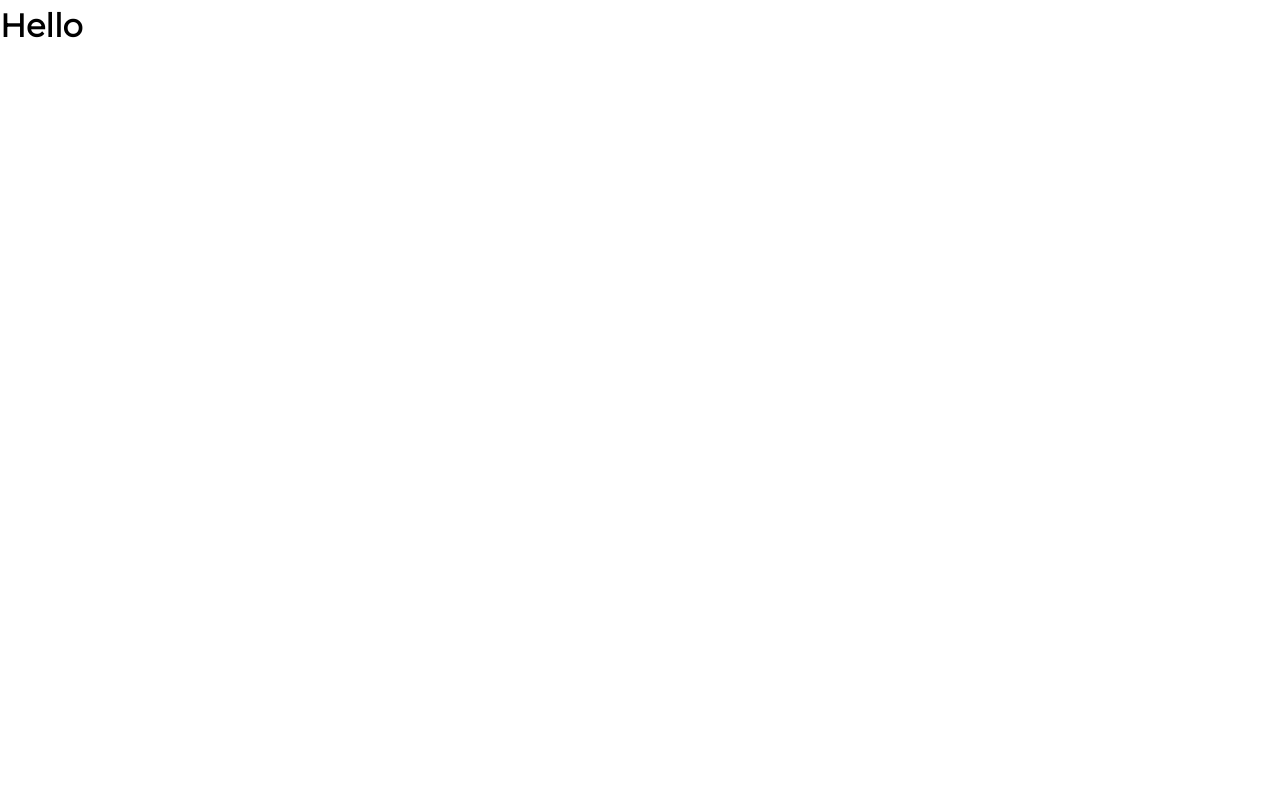
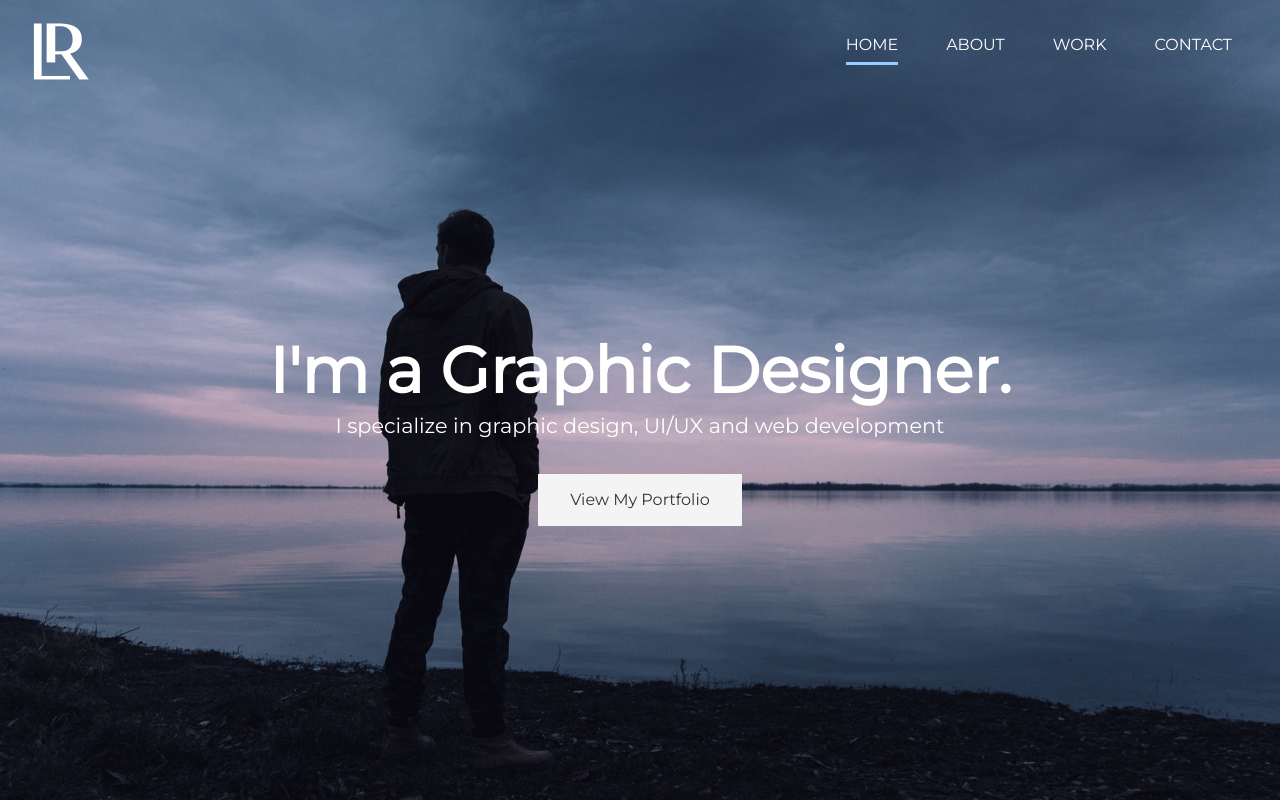
Before and after one commit to webdevotter/portfolio_website, a website: page dist/index.html in a window 1280 px wide. Drawn offline with Linux system fonts and the light colour scheme.

Commit message:
Header & Main Nav

```diff
--- a/scss/_config.scss
+++ b/scss/_config.scss
@@ -1,6 +1,6 @@
 // Variables
 $website-width: 1280px;
-$main-color: #3366cc; //Nightwing Rebirth Mid-Blue - SchemeColor.com
+$main-color: #99CCFF; //Nightwing RebirthBlue - SchemeColor.com
 $light-color: #f4f4f4;
 $medium-color: #ccc;
 $dark-color: #333;
--- /dev/null
+++ b/scss/_utilities.scss
@@ -0,0 +1,48 @@
+.container {
+  max-width: $website-width;
+  padding: 0 1.5rem;
+  margin: auto;
+  overflow: hidden;
+}
+
+//Buttons
+%btn-shared {
+  display: inline-block;
+  padding: 0.8rem 2rem;
+  transition: all 0.5s;
+  border: none;
+  cursor: pointer;
+}
+
+.btn {
+  &-main {
+    @extend %btn-shared;
+    color: #333;
+    background-color: $main-color;
+  }
+  &-light {
+    @extend %btn-shared;
+    color: #333;
+    background-color: $light-color;
+  }
+  &-dark {
+    @extend %btn-shared;
+    color: $light-color;
+    background-color: $dark-color;
+  }
+}
+
+button[class^='btn-']:hover,
+a[class^='btn-']:hover,
+input[class^='btn-']:hover {
+  background-color: $main-color;
+}
+
+.lead {
+  font-size: 1.3rem;
+  margin-bottom: 2rem;
+}
+
+.text-center {
+  text-align: center;
+}
--- a/scss/main.scss
+++ b/scss/main.scss
@@ -1,9 +1,9 @@
 @import 'config';
+@import 'utilities';
 
 // General Styles
 
-* {
- box-sizing: border-box;
+ * {
  padding: 0;
  margin: 0;
 }
@@ -32,3 +32,66 @@ h4 {
 img {
   width: 100%;
 }
+
+//Logo
+#logo {
+  width: 70px;
+  height: 70px;
+  color: #fff;
+  text-transform: uppercase;
+}
+
+// Main Nav
+
+#main-nav {
+  display: flex;
+  justify-content:space-between;
+  padding-top: 1rem;
+
+  ul {
+    display: flex;
+  }
+
+  li {
+    padding: 1rem 1.5rem;
+  }
+
+  a {
+    text-decoration: none;
+    color: #fff;
+    text-transform: uppercase;
+    border-bottom: 3px transparent solid;
+    padding-bottom: 0.5rem;
+    transition: border-color 0.5s;
+
+    &:hover {
+      border-color: $medium-color;
+    }
+
+    &.current {
+      border-color: $main-color;
+    }
+  }
+}
+
+// Header
+#header {
+  &-home {
+    background: $bg-image no-repeat center right / cover;
+    height: 100vh;
+    color: #fff;
+
+    // Header content
+    .header-content {
+      text-align: center;
+      padding-top: 20%;
+
+      h1 {
+        font-size: 4rem;
+        line-height: 1.2;
+      }
+    }
+  }
+
+
+}
```
Also changed, not shown: dist/css/main.css, dist/img/Larry-Rhodes-Retina-Mobile-Logo-Black-280x280.png (added), dist/img/Larry-Rhodes-Retina-Mobile-Logo-White-280x280.png (added), dist/index.html.
